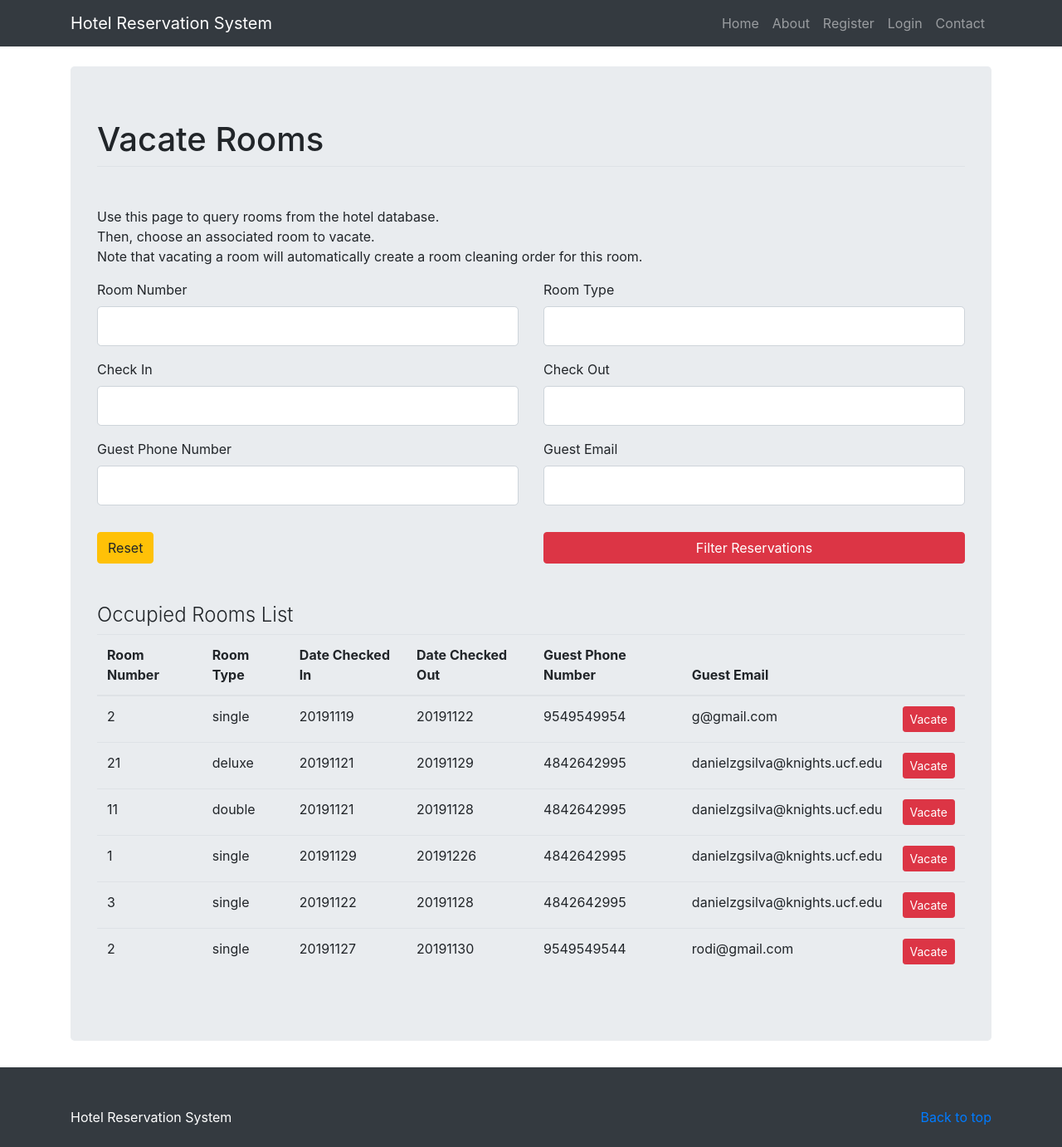
After one commit to danielzgsilva/HotelReservationSystem, a Flask app: page /vacate_room in a window 1280 px wide. The commit adds this page. Shown: the whole page at 83% size. Run offline with Flask 2, Linux system fonts and the light colour scheme; data comes from the database, SQL or seed files in the repository; both versions use the stored data as it was after the commit; some libraries are stand-ins or nearby versions.

Commit message:
Added vacating room functionality

```diff
--- a/hotel_system/forms.py
+++ b/hotel_system/forms.py
@@ -108,3 +108,21 @@ class ViewWorkOrderForm(FlaskForm):
 class EditWorkOrderForm(FlaskForm):
     comment = TextAreaField('Comment to add (120 Character Limit)', validators=[Length(max=120)])
     submit = SubmitField('Add Comment')
+
+class VacateRoomForm(FlaskForm):
+    room_num = IntegerField('Room Number', validators=[Optional()])
+    room_type = StringField('Room Type')
+    check_in = IntegerField('Check In', validators=[Optional()])
+    check_out = IntegerField('Check Out', validators=[Optional()])
+    phone = StringField('Guest Phone Number', validators=[Optional()])
+    email = StringField('Guest Email', validators=[Email(), Optional()])
+    submit = SubmitField('Filter Reservations')
+
+    def validate_room_num(self, room_num):
+        valid = 1 <= room_num.data <= 30
+        if not valid:
+            raise ValidationError('Room number is not valid. Please input a valid room number.')
+
+    def validate_room_type(self, room_type):
+        if room_type.data.strip().lower() not in ['single', 'double', 'deluxe', '']:
+            raise ValidationError('Room type is not valid. Please input a valid room type.')
--- a/hotel_system/routes.py
+++ b/hotel_system/routes.py
@@ -1,4 +1,4 @@
-from hotel_system.forms import RegistrationForm, LoginForm, ReservationForm, WorkOrderForm, RoomServiceForm, PrintReceiptForm, ViewReservationsForm, ViewGuestsForm, ViewWorkOrderForm, EditWorkOrderForm
+from hotel_system.forms import RegistrationForm, LoginForm, ReservationForm, WorkOrderForm, RoomServiceForm, PrintReceiptForm, ViewReservationsForm, ViewGuestsForm, ViewWorkOrderForm, EditWorkOrderForm, VacateRoomForm
 from hotel_system.models import Employee, Reservation, WorkOrder, RoomService
 from flask import Flask, render_template, send_from_directory, request, session, flash, url_for, redirect
 from hotel_system import app, db, bcrypt
@@ -155,7 +155,7 @@ def create_work_order():
     if form.validate_on_submit():
         standard_employees = Employee.query.filter_by(admin_flag=0).all()
         employee_id = random.choice(standard_employees).id
-        comment = comment = str(date.today()) + ' - ' + form.comments.data
+        comment = str(date.today()) + ' - ' + form.comments.data
         work_order = WorkOrder(type=form.type.data, room_num=form.room_num.data, employee_id=employee_id, comments=comment)
         db.session.add(work_order)
         db.session.commit()
@@ -311,6 +311,48 @@ def delete_work_order(work_order):
     flash(f'Work order {work_order} has been deleted!', 'success')
     return redirect(url_for('view_work_orders'))
 
+@app.route('/vacate_room', methods=['GET', 'POST'])
+def vacate_room():
+    form = VacateRoomForm()
+    # Get all reservations
+    reservations = Reservation.query.filter(Reservation.check_in <= get_int_date(date.today())).all()
+
+    if form.validate_on_submit():
+        new_reservations = []
+        # filter reservations based on inputted parameters
+        for res in reservations:
+            if form.room_num.data is None or res.room_num == form.room_num.data:
+                if form.phone.data.strip().lower() == "" or str(res.phone).strip().lower() == form.phone.data.strip().lower():
+                    if form.email.data.strip().lower() == "" or str(res.email).strip().lower() == form.email.data.strip().lower():
+                        if form.room_type.data.strip().lower() == "" or str(res.room_type).strip().lower() == form.room_type.data.strip().lower():
+                            if form.check_in.data is None or res.check_in >= form.check_in.data:
+                                if form.check_out.data is None or res.check_out <= form.check_out.data:
+                                    new_reservations.append(res)
+
+        return render_template('vacate_room.html', title="Vacate Room", form=form, reservations=new_reservations)
+    return render_template('vacate_room.html', title="Vacate Room", form=form, reservations=reservations)
+
+@app.route('/vacate_room/<reservation>/<room_num>', methods=['GET', 'POST'])
+def vacate_room_helper(reservation, room_num):
+    # Vacating room (deleting reservation and clearing room service requests)
+    Reservation.query.filter(Reservation.id == reservation).delete()
+    RoomService.query.filter(RoomService.room_num == room_num).delete()
+
+    # Getting a random employee
+    standard_employees = Employee.query.filter_by(admin_flag=0).all()
+    employee_id = random.choice(standard_employees).id
+
+    # Creating comment
+    comment = str(date.today()) + ' - ' + 'Auto-generated room cleaning request'
+
+    # Auto generating a cleaning request for vacated room
+    cleaning_order = WorkOrder(type='Cleaning', room_num=room_num, employee_id=employee_id, comments=comment)
+    db.session.add(cleaning_order)
+    db.session.commit()
+    flash(f'Room {room_num} has been vacated and room cleaning request has been generated!', 'success')
+    return redirect(url_for('vacate_room'))
+
+
 @app.route('/<filename>')
 def load_image(filename):
     return send_from_directory('static/', filename)
--- a/hotel_system/templates/create_service_order.html
+++ b/hotel_system/templates/create_service_order.html
@@ -132,7 +132,7 @@
          			</fieldset>
          			<div class="row">
                 <div class="col-md-6 col-sm-6 col-xs-6 pad-adjust">
-                     <a href="{{ url_for('view_guests') }}" class="btn btn-warning">Reset</a>
+                     <a href="{{ url_for('view_guests') }}" class="btn btn-warning">Back to Employee Portal</a>
                     </div>
                     <div class="col-md-6 col-sm-6 col-xs-6 pad-adjust" id="payment_buttons">
                       {{ form.submit(class="btn btn-danger btn-block") }}
--- a/hotel_system/templates/create_work_order.html
+++ b/hotel_system/templates/create_work_order.html
@@ -82,7 +82,7 @@
          			</fieldset>
                     <div class="row">
                         <div class="col-md-6 col-sm-6 col-xs-6 pad-adjust">
-                         <a href="{{ url_for('employee_portal') }}" class="btn btn-warning">Cancel</a>
+                         <a href="{{ url_for('employee_portal') }}" class="btn btn-warning">Back to Employee Portal</a>
                         </div>
                         <div class="col-md-6 col-sm-6 col-xs-6 pad-adjust" id="payment_buttons">
                           {{ form.submit(class="btn btn-danger btn-block") }}
--- a/hotel_system/templates/employee_portal.html
+++ b/hotel_system/templates/employee_portal.html
@@ -93,7 +93,7 @@
                 <p class="card-text">Vacate a room in the system after a guest checks out. This will auto-generate a room cleaning order.</p>
               </div>
               <div class="card-footer">
-                <a href="#" class="btn btn-primary">Go!</a>
+                <a href="{{ url_for('vacate_room') }}" class="btn btn-primary">Go!</a>
               </div>
             </div>
           </div>
--- /dev/null
+++ b/hotel_system/templates/vacate_room.html
@@ -0,0 +1,176 @@
+{% extends "layout.html" %}
+
+{% block content %}
+<style>
+</style>
+<body>
+    <main role="main">
+        <div class="container"><br>
+            {% with messages = get_flashed_messages(with_categories=true) %}
+               {% if messages %}
+                 <ul class="flashes">
+                    {% for category, message in messages %}
+                        <div class="alert alert-{{ category }} alert-dismissible fade show" role="alert">{{ message }}
+                            <button type="button" class="close" data-dismiss={{ category }} aria-label="Close">
+                                <span aria-hidden="true">x</span>
+                            </button>
+                        </div>
+                    {% endfor %}
+                </ul>
+              {% endif %}
+             {% endwith %}
+             <div class="jumbotron center">
+         		<form action="" method="POST">
+         			{{ form.hidden_tag() }}
+         			<fieldset class="form-group">
+                <legend class ="border-bottom mb-4"><h1>Vacate Rooms</h1></legend><br>
+                    <p>Use this page to query rooms from the hotel database.<br>
+                    Then, choose an associated room to vacate.
+                    <br>Note that vacating a room will automatically create a room cleaning order for this room.</p>
+                    <div class="row">
+                        <div class="col-xs-6 sm-6 col-md-6 col-lg-6">
+           				    <div class = "form-group">
+           					{{ form.room_num.label(class="form-control-label") }}
+
+           					{% if form.room_num.errors %}
+           						{{ form.room_num(class="form-control form-control-lg is-invalid") }}
+           						<div class="invalid-feedback">
+           							{% for error in form.room_num.errors %}
+           								<span>{{ error }}</span>
+           							{% endfor %}
+           						</div>
+           					{% else %}
+           						{{ form.room_num(class="form-control form-control-lg") }}
+           					{% endif %}
+                             </div>
+                        </div>
+                        <div class="col-xs-6 sm-6 col-md-6 col-lg-6">
+           				    <div class = "form-group">
+           					{{ form.room_type.label(class="form-control-label") }}
+
+           					{% if form.room_type.errors %}
+           						{{ form.room_type(class="form-control form-control-lg is-invalid") }}
+           						<div class="invalid-feedback">
+           							{% for error in form.room_type.errors %}
+           								<span>{{ error }}</span>
+           							{% endfor %}
+           						</div>
+           					{% else %}
+           						{{ form.room_type(class="form-control form-control-lg") }}
+           					{% endif %}
+                             </div>
+                        </div>
+                    </div>
+                    <div class="row">
+                        <div class="col-xs-6 sm-6 col-md-6 col-lg-6">
+           				    <div class = "form-group">
+           					{{ form.check_in.label(class="form-control-label") }}
+
+           					{% if form.check_in.errors %}
+           						{{ form.check_in(class="form-control form-control-lg is-invalid") }}
+           						<div class="invalid-feedback">
+           							{% for error in form.check_in.errors %}
+           								<span>{{ error }}</span>
+           							{% endfor %}
+           						</div>
+           					{% else %}
+           						{{ form.check_in(class="form-control form-control-lg") }}
+           					{% endif %}
+                             </div>
+                        </div>
+                        <div class="col-xs-6 sm-6 col-md-6 col-lg-6">
+           				    <div class = "form-group">
+           					{{ form.check_out.label(class="form-control-label") }}
+
+           					{% if form.check_out.errors %}
+           						{{ form.check_out(class="form-control form-control-lg is-invalid") }}
+           						<div class="invalid-feedback">
+           							{% for error in form.check_out.errors %}
+           								<span>{{ error }}</span>
+           							{% endfor %}
+           						</div>
+           					{% else %}
+           						{{ form.check_out(class="form-control form-control-lg") }}
+           					{% endif %}
+                             </div>
+                        </div>
+                    </div>
+                    <div class="row">
+                        <div class="col-xs-6 sm-6 col-md-6 col-lg-6">
+           				    <div class = "form-group">
+           					{{ form.phone.label(class="form-control-label") }}
+
+           					{% if form.phone.errors %}
+           						{{ form.phone(class="form-control form-control-lg is-invalid") }}
+           						<div class="invalid-feedback">
+           							{% for error in form.phone.errors %}
+           								<span>{{ error }}</span>
+           							{% endfor %}
+           						</div>
+           					{% else %}
+           						{{ form.phone(class="form-control form-control-lg") }}
+           					{% endif %}
+                             </div>
+                        </div>
+                        <div class="col-xs-6 sm-6 col-md-6 col-lg-6">
+           				    <div class = "form-group">
+           					{{ form.email.label(class="form-control-label") }}
+
+           					{% if form.email.errors %}
+           						{{ form.email(class="form-control form-control-lg is-invalid") }}
+           						<div class="invalid-feedback">
+           							{% for error in form.email.errors %}
+           								<span>{{ error }}</span>
+           							{% endfor %}
+           						</div>
+           					{% else %}
+           						{{ form.email(class="form-control form-control-lg") }}
+           					{% endif %}
+                             </div>
+                        </div>
+                    </div>
+         			</fieldset>
+         			 <div class="row">
+                        <div class="col-md-6 col-sm-6 col-xs-6 pad-adjust">
+                         <a href="{{ url_for('vacate_room') }}" class="btn btn-warning">Reset</a>
+                        </div>
+                        <div class="col-md-6 col-sm-6 col-xs-6 pad-adjust" id="payment_buttons">
+                          {{ form.submit(class="btn btn-danger btn-block") }}
+                        </div>
+                    </div>
+         		</form><br><br>
+                <h4 class="font-weight-light">Occupied Rooms List</h4>
+                <table class="table table-hover">
+                      <thead>
+                        <tr>
+                          <th scope="col">Room Number</th>
+                          <th scope="col">Room Type</th>
+                          <th scope="col">Date Checked In</th>
+                          <th scope="col">Date Checked Out</th>
+                          <th scope="col">Guest Phone Number</th>
+                          <th scope="col">Guest Email</th>
+                          <th scope="col"></th>
+                        </tr>
+                      </thead>
+                      <tbody>
+                      {% for res in reservations %}
+                        <tr>
+                          <td>{{ res.room_num }}</td>
+                          <td>{{ res.room_type }}</td>
+                          <td>{{ res.check_in }}</td>
+                          <td>{{ res.check_out }}</td>
+                          <td>{{ res.phone }}</td>
+                          <td>{{ res.email }}</td>
+                          <td><a href="{{ url_for('vacate_room_helper', reservation=res.id, room_num = res.room_num) }}" class="btn btn-sm btn-rounded btn-danger">Vacate</a></td>
+                        </tr>
+                      {% endfor %}
+                      </tbody>
+                </table>
+         	</div>
+        </div>
+    </main>
+</body>
+
+<script>
+</script>
+{% endblock %}
--- a/hotel_system/templates/view_reservations.html
+++ b/hotel_system/templates/view_reservations.html
@@ -129,7 +129,7 @@
                         </div>
                     </div>
          			</fieldset>
-         			 <div class="row " id="payment_buttons">
+         			 <div class="row">
                         <div class="col-md-6 col-sm-6 col-xs-6 pad-adjust">
                          <a href="{{ url_for('view_reservations') }}" class="btn btn-warning">Reset</a>
                         </div>
--- a/hotel_system/utils.py
+++ b/hotel_system/utils.py
@@ -8,7 +8,7 @@ def get_int_date(date):
         return date
 
     # need to put in int format: 09170219
-    date = int(date.replace('-', ''))
+    date = int(str(date).replace('-', ''))
 
     return date
 
```
Also changed, not shown: hotel_system/HotelDB.db.
